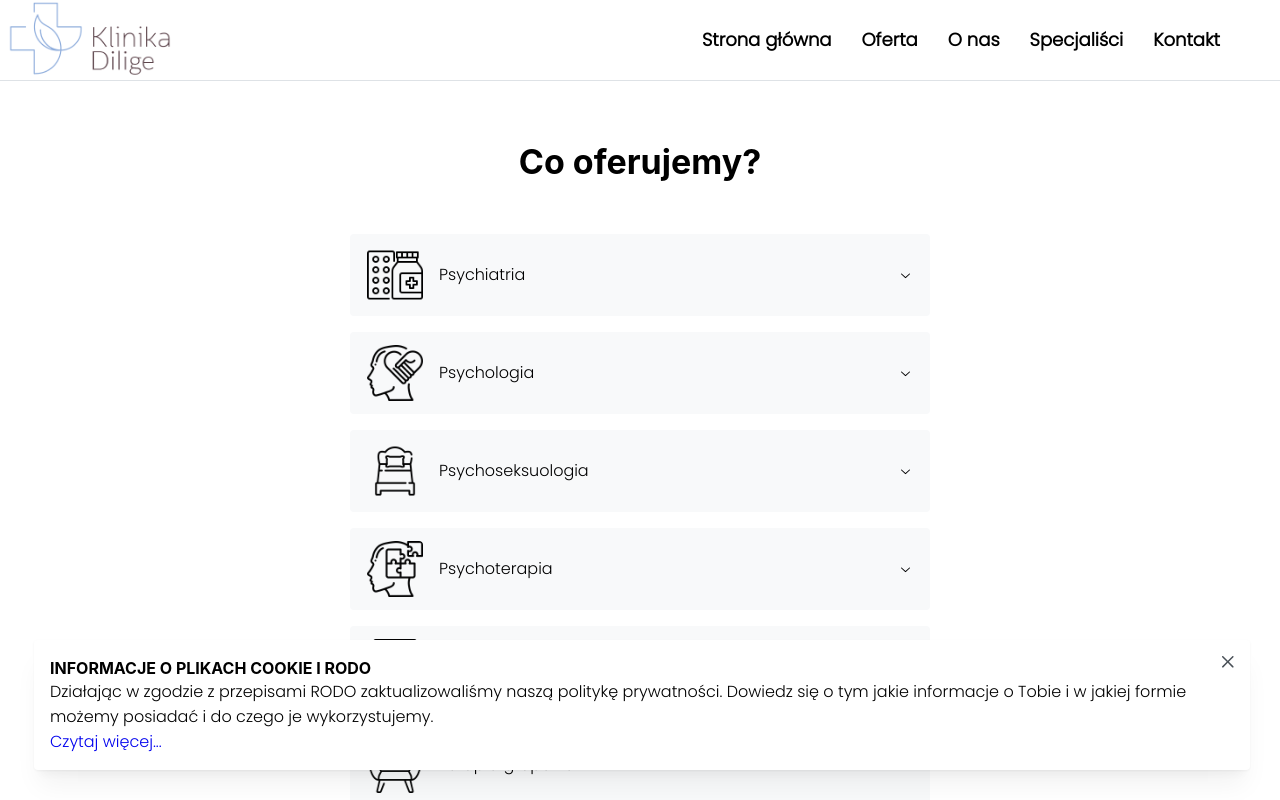
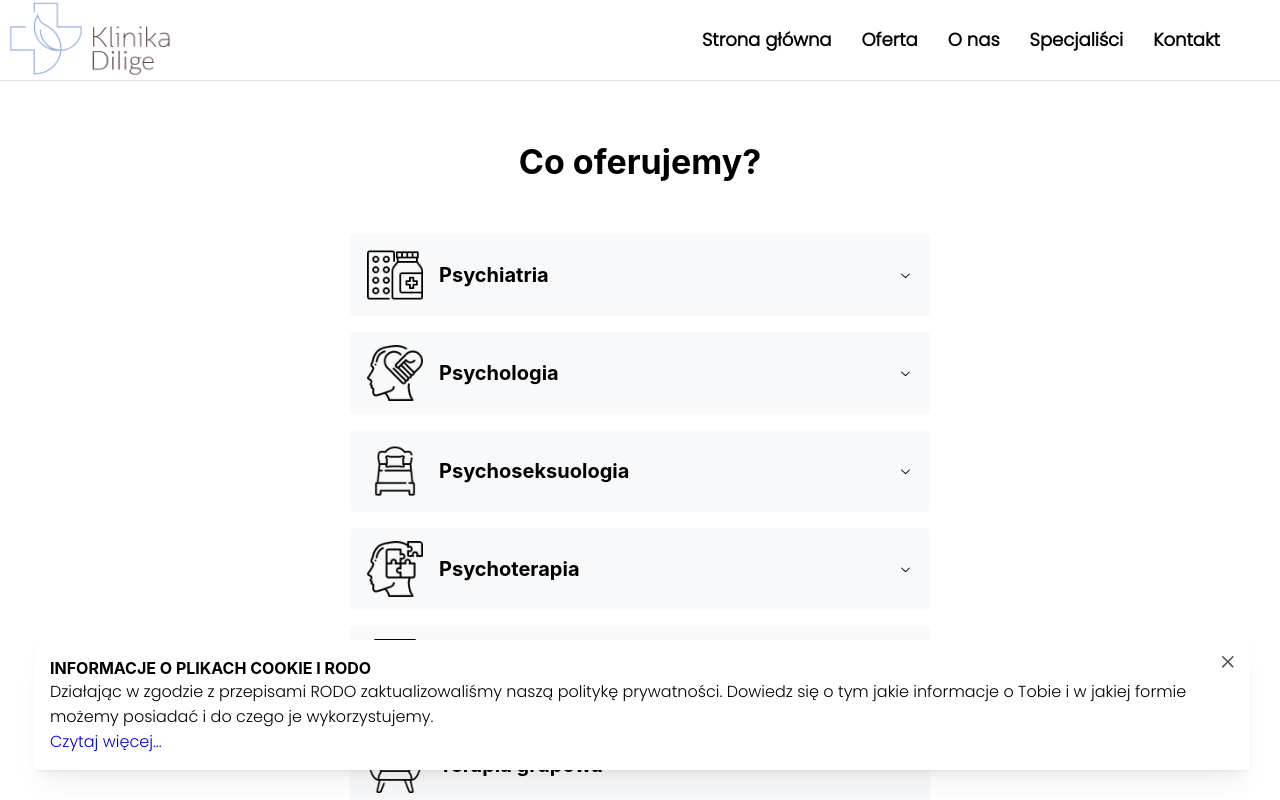
Before and after one commit to Adamauer1/klinika-dilige-app, a Next.js app: page /oferta in a window 1280 px wide. Shown: the top 800 px of the page. Built offline with nearby package versions, Linux system fonts and the light colour scheme.

Commit message:
testing seo and adding ga

```diff
--- a/src/app/layout.tsx
+++ b/src/app/layout.tsx
@@ -14,7 +14,7 @@ import {
 import "@mantine/carousel/styles.css";
 import "@mantine/notifications/styles.css";
 import { Notifications } from "@mantine/notifications";
-
+import { GoogleAnalytics } from '@next/third-parties/google'
 import Header from "@/components/ui/header";
 import Footer from "@/components/ui/footer";
 import CookiesModule from "@/components/ui/CookiesModule";
@@ -58,6 +58,7 @@ export default function RootLayout({
           </AppShell>
         </MantineProvider>
       </body>
+      <GoogleAnalytics gaId="G-XYZ" />
     </html>
   );
 }
--- a/src/app/oferta/page.tsx
+++ b/src/app/oferta/page.tsx
@@ -22,8 +22,7 @@ import {
 } from "@mantine/core";
 import styles from "@/app/oferta/page.module.css";
 import Link from "next/link";
-import { ThemeIcon } from "@mantine/core";
-import { ReactElement, ReactNode } from "react";
+import {Metadata} from "next";
 const charactersList = [
   {
     id: "psychiatria",
@@ -87,7 +86,6 @@ const charactersList = [
     label: "Psychologia",
 
     content: (
-      <>
         <Container p={rem(5)}>
           <div style={{ paddingBottom: rem(20) }}>
             <Text>
@@ -125,7 +123,6 @@ const charactersList = [
             </a>
           </div>
         </Container>
-      </>
     ),
   },
 
@@ -134,7 +131,6 @@ const charactersList = [
     image: "/icons/single-bed_9828083.png",
     label: "Psychoseksuologia",
     content: (
-      <>
         <Container p={rem(5)}>
           <div style={{ paddingBottom: rem(20) }}>
             <Title order={4}>Poradnictwo i terapia psychoseksuologiczna</Title>
@@ -190,7 +186,6 @@ const charactersList = [
             </a>
           </div>
         </Container>
-      </>
     ),
   },
   {
@@ -198,7 +193,6 @@ const charactersList = [
     image: "/icons/autism_1491171.png",
     label: "Psychoterapia",
     content: (
-      <>
         <Container p={rem(5)}>
           <div style={{ paddingBottom: rem(20) }}>
             <List type="ordered">
@@ -328,7 +322,6 @@ const charactersList = [
             </a>
           </div>
         </Container>
-      </>
     ),
   },
   {
@@ -336,7 +329,6 @@ const charactersList = [
     image: "/icons/drugs_1022360.png",
     label: "Terapia uzależnień",
     content: (
-      <>
         <Container p={rem(5)}>
           <div style={{ paddingBottom: rem(20) }}>
             <List>
@@ -390,7 +382,6 @@ const charactersList = [
             </a>
           </div>
         </Container>
-      </>
     ),
   },
   {
@@ -398,7 +389,6 @@ const charactersList = [
     image: "/icons/armchair_5376974.png",
     label: "Terapia grupowa",
     content: (
-      <>
         <Container p={rem(5)}>
           <div style={{ paddingBottom: rem(20) }}>
             <Text>
@@ -439,10 +429,15 @@ const charactersList = [
             </a>
           </div>
         </Container>
-      </>
     ),
   },
 ];
+
+export const metadata: Metadata = {
+  title: "Klinika Dilige - Co oferujemy?",
+  description: "Co oferujemy? Oferujemy usługi z zakresu psychiatrii, psychologii, psychoseksuologii, psychoterapii, terapii uzależnień i terapii grupowej.",
+}
+
 export default function Oferta() {
   const items = charactersList.map((item) => (
     <AccordionItem value={item.id} key={item.label}>
@@ -450,7 +445,7 @@ export default function Oferta() {
         <Group wrap="nowrap" display={"flex"}>
           <Avatar src={item.image} alt="test" radius="sm" size="lg" />
           <div>
-            <Text>{item.label}</Text>
+            <Title size={"xl"}>{item.label}</Title>
           </div>
         </Group>
       </AccordionControl>
@@ -458,7 +453,6 @@ export default function Oferta() {
     </AccordionItem>
   ));
   return (
-    <>
       <Flex
         direction={"column"}
         align={"center"}
@@ -480,6 +474,5 @@ export default function Oferta() {
           {items}
         </Accordion>
       </Flex>
-    </>
   );
 }
```
